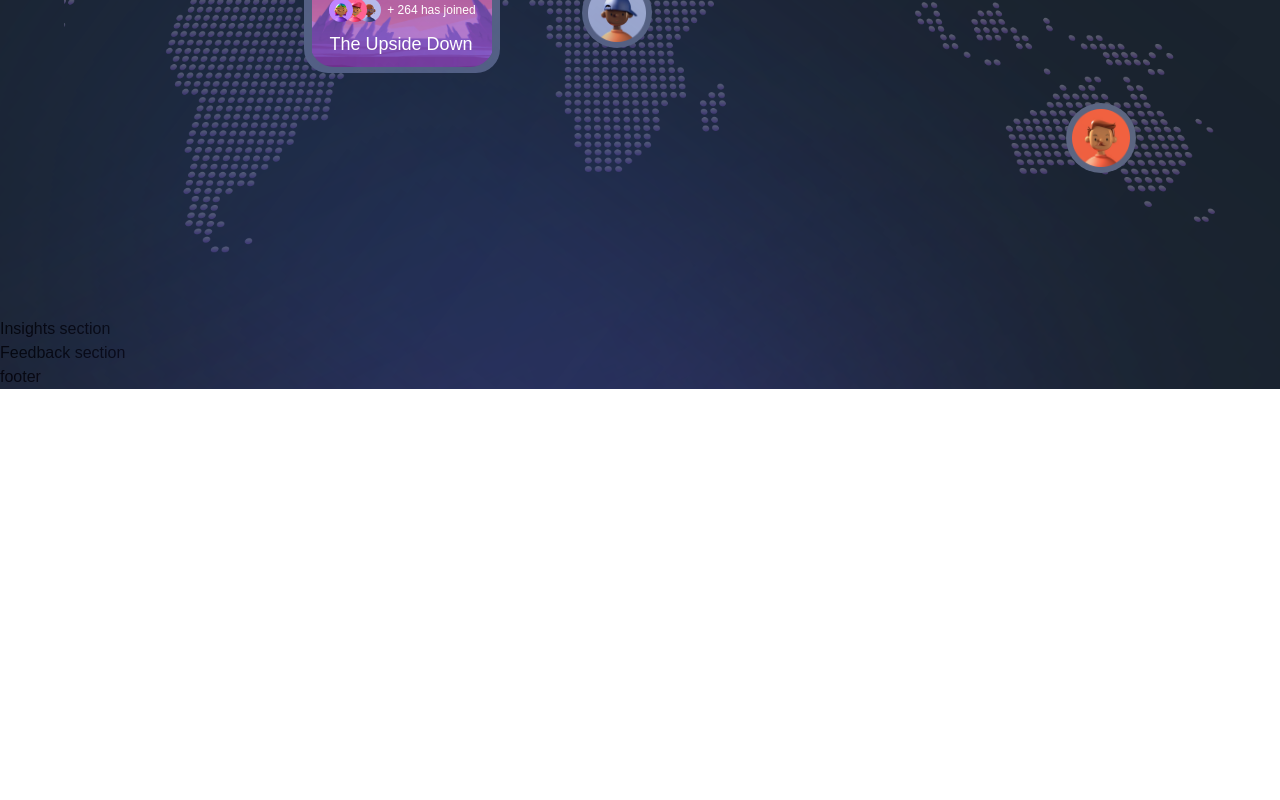
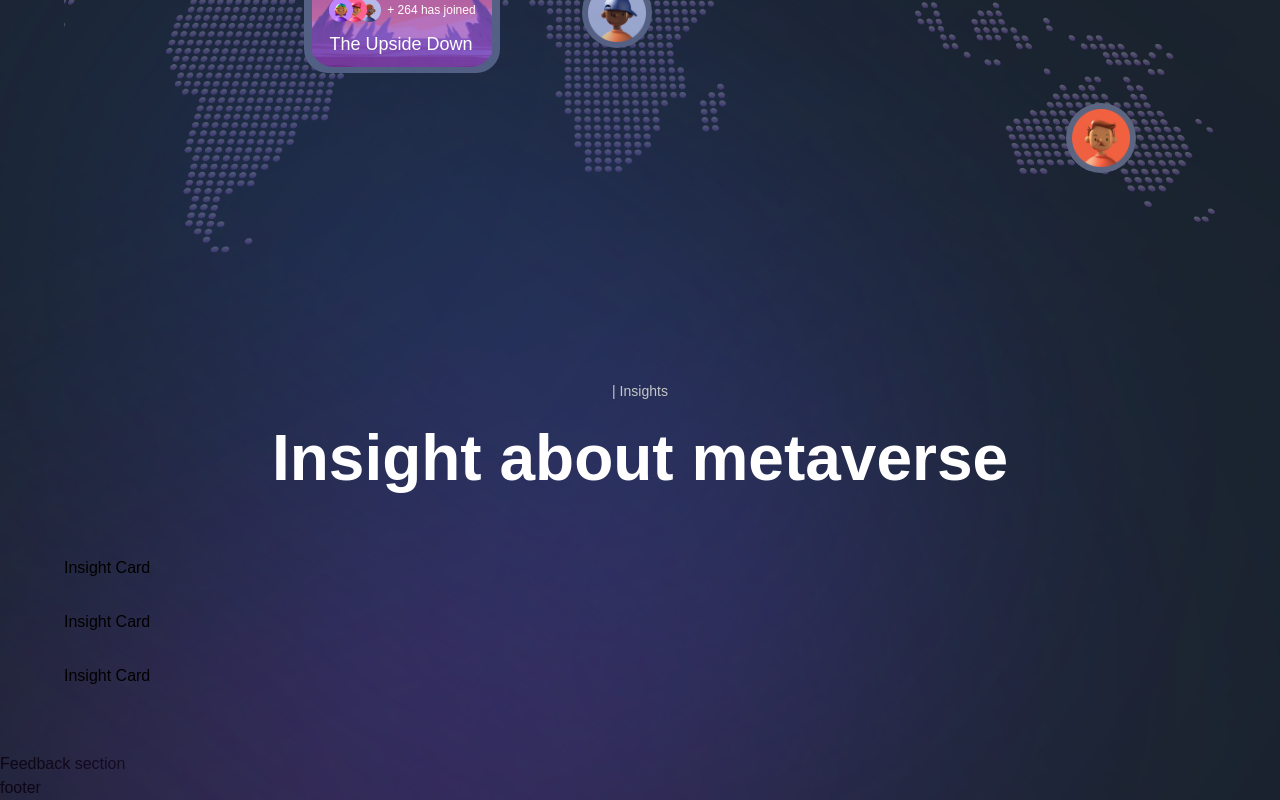
Before and after one commit to Krustycoin0/meta2, a Next.js app: page / in a window 1280 px wide. Shown: the part 4881-5681 px from the top of the page. Before the commit the page ends 5270 px from the top, so only its background shows below. Built offline with nearby package versions, Linux system fonts and the light colour scheme; a web font is replaced by a local one.

Commit message:
insight section layout

```diff
--- a/sections/Insights.jsx
+++ b/sections/Insights.jsx
@@ -1,9 +1,34 @@
 'use client';
 
+import styles from "../styles";
+import {motion} from "framer-motion";
+import {staggerContainer} from "../utils/motion";
+import {InsightCard, TitleText, TypingText} from "../components";
+import { insights } from "../constants";
+
 const Insights = () => (
-  <section>
-    Insights section
-  </section>
+    <section className={`${styles.paddings} relative z-10`}>
+        <motion.div
+            className={`${styles.innerWidth} mx-auto flex flex-col`}
+            variants={staggerContainer}
+            initial="hidden"
+            whileInView="show"
+            viewport={{ once: false, amount: 0.25}}
+        >
+            <TypingText title="| Insights" textStyles="text-center"/>
+            <TitleText
+                title={<>Insight about metaverse</>}
+                textStyles="text-center"
+            />
+            <div className="mt-[50px] flex flex-col gap-[30px]">
+                {
+                    insights.map((insight, index) =>(
+                        <InsightCard {...insight} index={index} key={`insight=${index}`}/>
+                    ))
+                }
+            </div>
+        </motion.div>
+    </section>
 );
 
 export default Insights;
```
